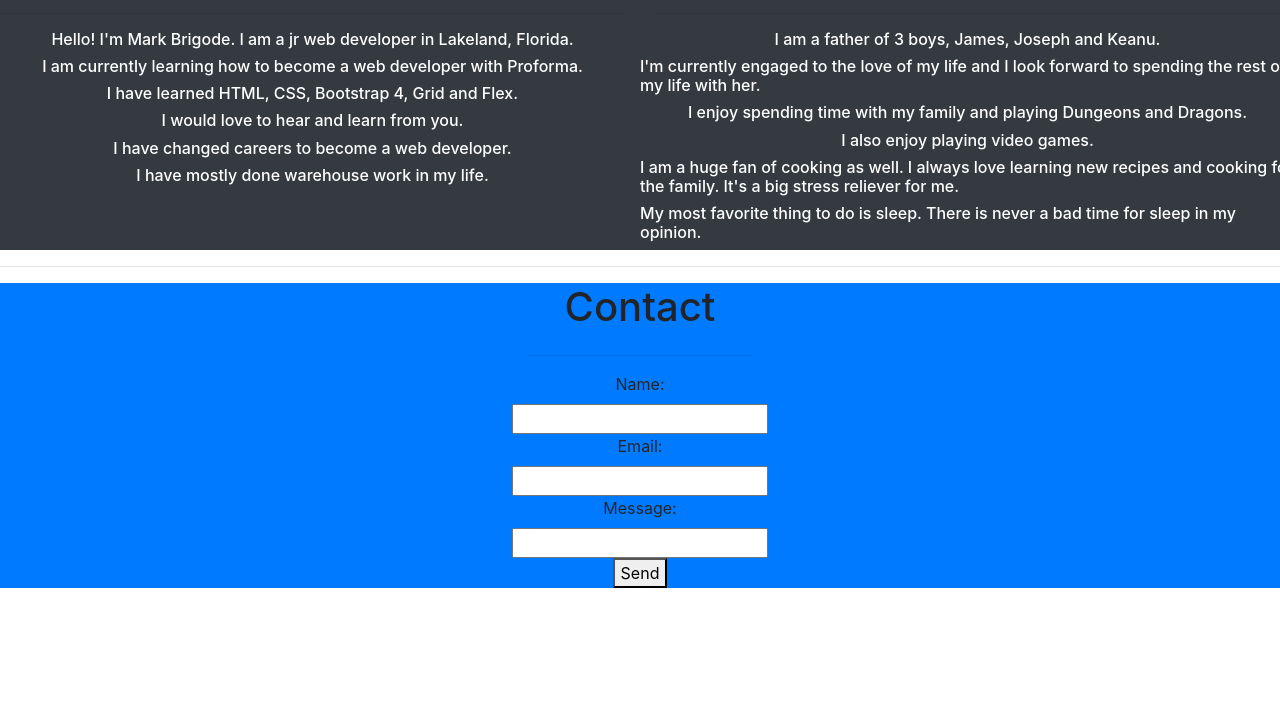
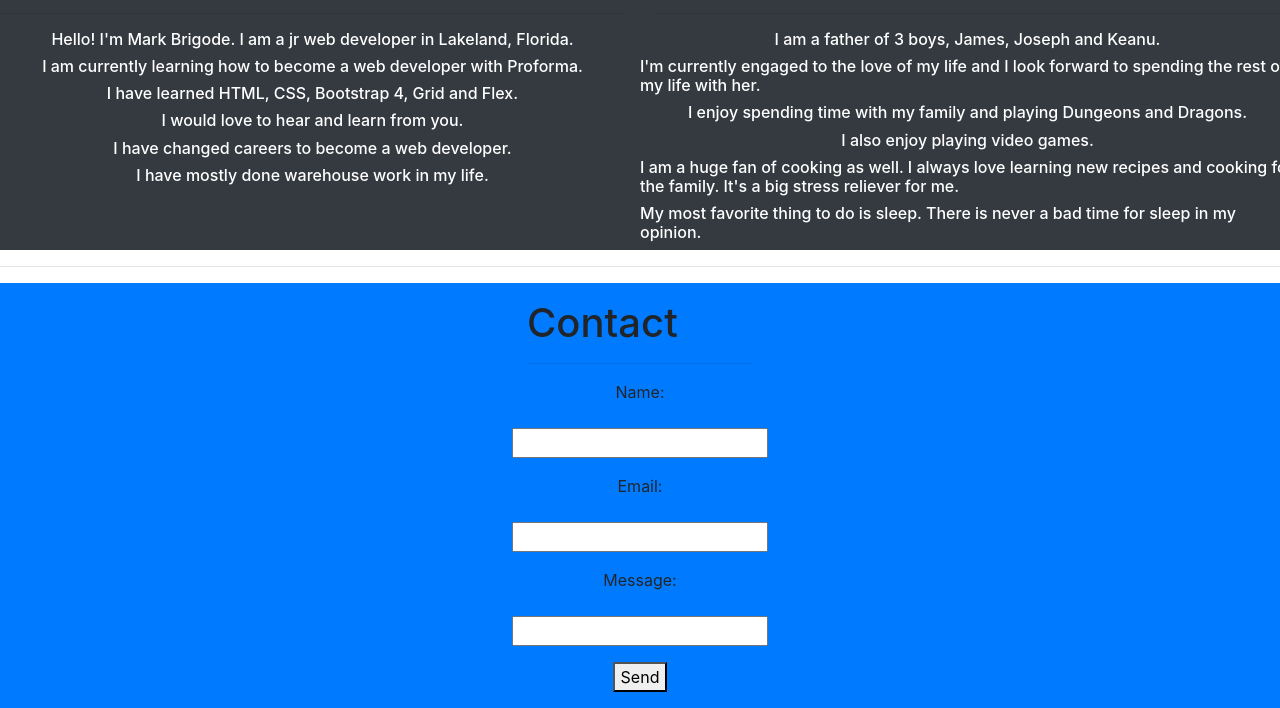
Before and after one commit to MBrigode/MBrigode.portfolio, a plain HTML site: page index.html in a window 1280 px wide. Shown: the part 920-1628 px from the top of the page. Before the commit the page ends 1508 px from the top, so only its background shows below. Drawn offline with nearby package versions, Linux system fonts and the light colour scheme.

Commit message:
final final commit

```diff
--- a/index.html
+++ b/index.html
@@ -101,31 +101,31 @@
     <div class="container-fluid bg-primary text-black">
       <div class="row justify-content-center">
         <form id="contact" name="contact" netlify>
-          <span class="row justify-content-center">
+          <p class="row justify-content-center">
             <h1>Contact</h1>
-          </span>
+          </p>
           <hr>
-          <span class="row justify-content-center">
+          <p class="row justify-content-center">
             <label>Name:
-          </span>
-          <span class="row justify-content-center">
+            </p>
+          <p class="row justify-content-center">
             <input type="text" name="name"></label>
-          </span>
-          <span class="row justify-content-center">
+          </p>
+          <p class="row justify-content-center">
             <label>Email:
-          </span>
-          <span class="row justify-content-center">
+            </p>
+          <p class="row justify-content-center">
             <input type="email" name="email"></label>
-          </span>
-          <span class="row justify-content-center">
+          </p>
+          <p class="row justify-content-center">
             <label>Message:
-          </span>
-          <span class="row justify-content-center">
+            </p>
+          <p class="row justify-content-center">
             <input type="message" name="message"></label>
-          </span>
-          <span class="row justify-content-center">
+          </p>
+          <p class="row justify-content-center">
             <button type="submit">Send</button>
-          </span>
+          </p>
         </form>
       </div>
     </div>
```
